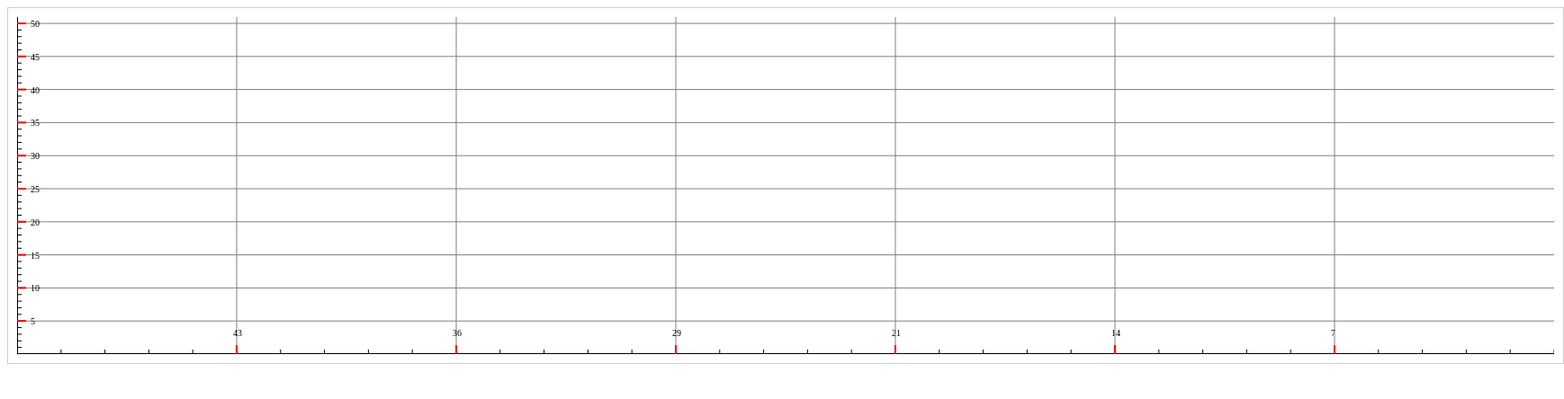
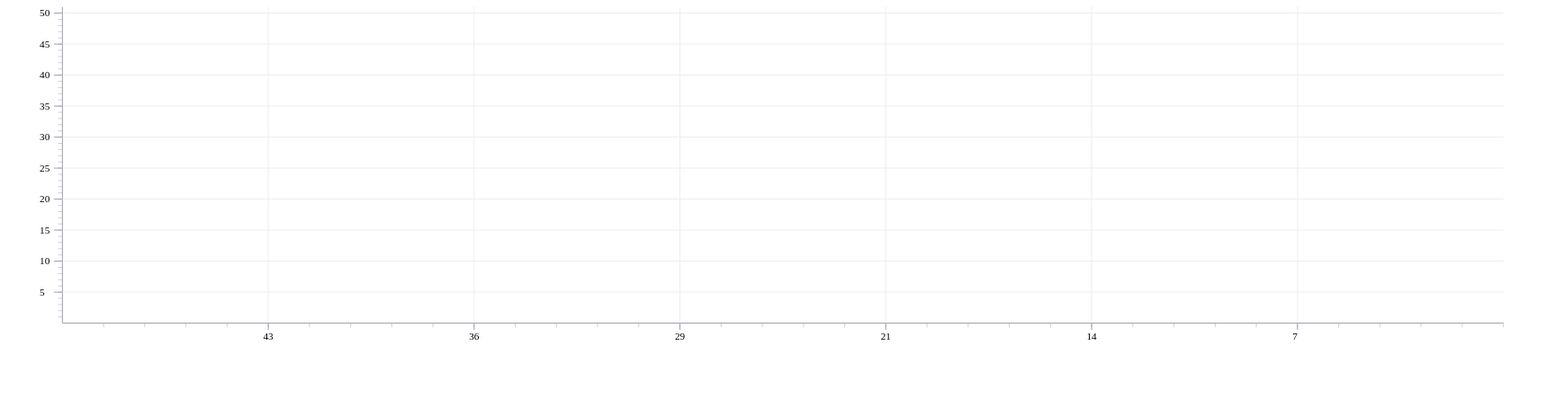
Before and after one commit to arinakataeva007/chart, an Angular app: page / in a window 1280 px wide. Shown: the top 444 px of the page at 90% size, 1738 px wide, since content can reach past the window. Built offline with nearby package versions, Linux system fonts and the light colour scheme.

Commit message:
feat: стили

```diff
--- a/src/app/components/chart-axes/chart-axes.component.html
+++ b/src/app/components/chart-axes/chart-axes.component.html
@@ -1,40 +1,63 @@
-<svg [attr.width]="width" [attr.height]="templateHeight" style="border: 1px solid #ccc; padding: 10px">
+<svg
+  class="chart"
+  viewBox="-20 0 1731 400"
+  [attr.width]="width"
+  [attr.height]="templateHeight"
+>
   <!--  ОСИ -->
   <!-- Y -->
-  <line x1="0" [attr.y1]="templateHeight" x2="0" y2="0" stroke="black" stroke-width="2" />
+  <line x1="0" class="axis" [attr.y1]="templateHeight" x2="0" y2="0" />
   <!-- X -->
-  <line x1="0" [attr.y1]="templateHeight" x2="1708" [attr.y2]="templateHeight" stroke="black" stroke-width="2" />
+  <line
+    x1="0"
+    class="axis"
+    [attr.y1]="templateHeight"
+    x2="1708"
+    [attr.y2]="templateHeight"
+  />
 
   <!--  ДЕЛЕНИЯ частые -->
   <g *ngFor="let i of ticksY">
     <!-- ticks по Y -->
-    <line x1="0" [attr.y1]="i + paddingChart" x2="5" [attr.y2]="i + paddingChart" stroke="black" />
+    <line
+      class="tick"
+      x1="0"
+      [attr.y1]="i + paddingChart"
+      x2="-5"
+      [attr.y2]="i + paddingChart"
+      stroke="black"
+    />
   </g>
   <g *ngFor="let i of ticksX">
     <!-- ticks по X -->
-    <line [attr.x1]="i" [attr.y1]="templateHeight" [attr.x2]="i" [attr.y2]="templateHeight - 5" stroke="black" />
+    <line
+      class="tick"
+      [attr.x1]="i"
+      [attr.y1]="templateHeight"
+      [attr.x2]="i"
+      [attr.y2]="templateHeight + 5"
+      stroke="black"
+    />
   </g>
   <g *ngFor="let i of markTicksY">
     <!-- Деления Редкие -->
     <!-- линии сетки -->
     <line
+      class="grid"
       x1="0"
       [attr.x2]="width"
       [attr.y1]="templateHeight - i"
       [attr.y2]="templateHeight - i"
-      stroke="grey"
-      stroke-width="1"
     ></line>
     <line
+      class="tick-title"
       x1="0"
-      x2="10"
+      x2="-10"
       [attr.y1]="templateHeight - i"
       [attr.y2]="templateHeight - i"
-      stroke="red"
-      stroke-width="2"
     />
     <!-- Подписи для ключевых меток по оси Y -->
-    <text x="15" [attr.y]="templateHeight - i + 4" font-size="10">
+    <text class="text" x="-27" [attr.y]="templateHeight - i + 4">
       {{ (i / 368) * 50 | number: "1.0-0" }}
     </text>
   </g>
@@ -43,23 +66,21 @@
     <!-- Деления Редкие -->
     <!-- линии сетки -->
     <line
+      class="grid"
       y1="0"
       [attr.y2]="templateHeight"
       [attr.x1]="i"
       [attr.x2]="i"
-      stroke="grey"
-      stroke-width="1"
     />
     <line
+      class="tick-title"
       [attr.y1]="templateHeight"
-      [attr.y2]="height - 3"
+      [attr.y2]="height + 15"
       [attr.x1]="i"
       [attr.x2]="i"
-      stroke="red"
-      stroke-width="2"
     />
     <!-- Подписи для ключевых меток по оси Х -->
-    <text [attr.y]="height - 13" [attr.x]="1708 - i - 4" font-size="10">
+    <text class="text" [attr.y]="height + 27" [attr.x]="1708 - i - 6">
       {{ (i / 1708) * 50 | number: "1.0-0" }}
     </text>
   </g>
--- a/src/app/components/chart-axes/chart-axes.component.scss
+++ b/src/app/components/chart-axes/chart-axes.component.scss
@@ -0,0 +1,33 @@
+:host {
+  width: 100%;
+  height: auto;
+  .chart {
+    .axis {
+      stroke-width: 1px;
+      stroke: rgba(150, 155, 168, 1);
+    }
+    .tick {
+      stroke-width: 1px;
+      stroke: rgba(150, 155, 168, 1);
+      opacity: 0.5;
+      &-title {
+        stroke-width: 1px;
+        stroke: rgba(150, 155, 168, 1);
+      }
+    }
+    .text {
+      color: var(--Text-Secondary-Text-Default, #969ba8);
+
+      /* Small/Regular */
+      font-family: Rubik;
+      font-size: var(--FontSize-Small, 12px);
+      font-style: normal;
+      font-weight: 400;
+      line-height: var(--FontHight-Small, 14px); /* 116.667% */
+    }
+    .grid{
+        stroke-width: 1px;
+        stroke:#EAECF1;
+    }
+  }
+}
--- a/src/app/components/chart-axes/chart-axes.component.ts
+++ b/src/app/components/chart-axes/chart-axes.component.ts
@@ -43,9 +43,9 @@ export class ChartAxesComponent implements OnInit {
     // + 1 потому что по оси X 7 отрезков, но последний не подписываем
     const stepWidth =
       this.width / ((this.countDivivsionsX + 1) * this.countDivivsionsSegment);
-    let index = 0;
+    let index = 1;
 
-    for (let x = 0; x <= this.width; x += stepWidth) {
+    for (let x = stepWidth; x <= this.width; x += stepWidth) {
       this.ticksX.push(x);
       // каждый countDivivsionsSegment-й шаг добавляем в markTicksX
       if (index !== 0 && index % this.countDivivsionsSegment === 0) {
```
